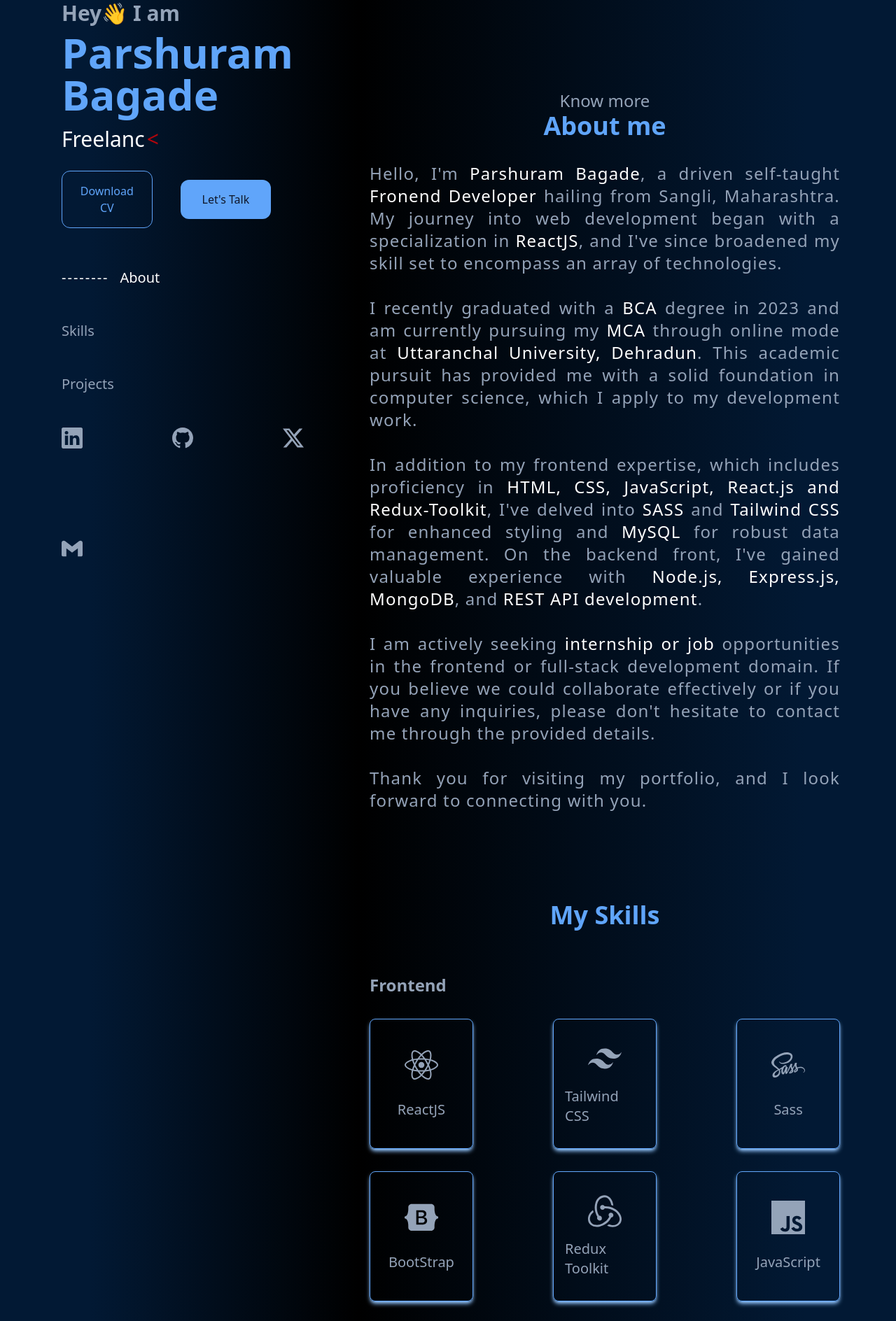
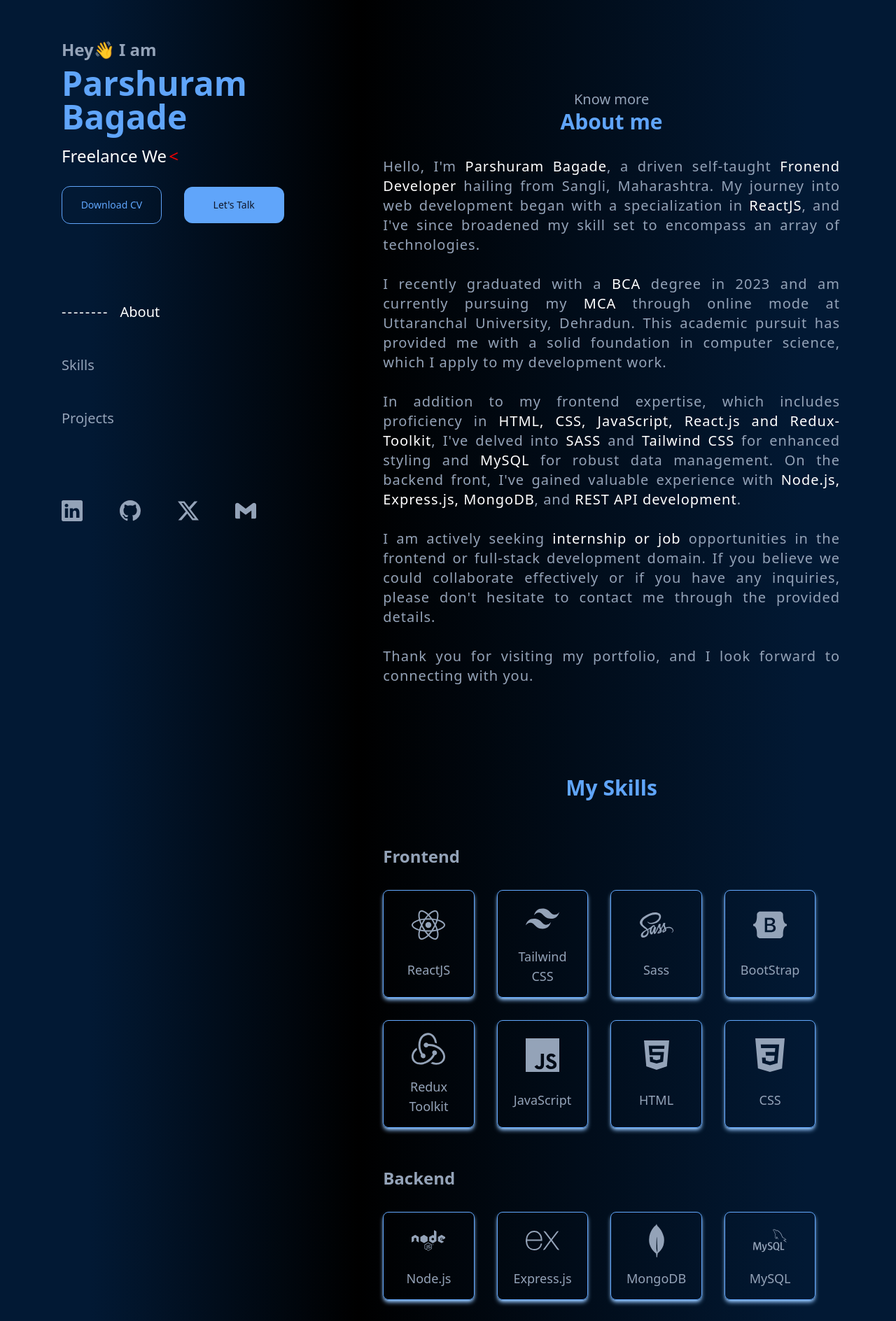
Before and after one commit to parshurambagade/newPortfolio, a React (Vite) app: page / in a window 1280 px wide. Shown: the top 1888 px of the page at 70% size. Built offline with nearby package versions, Linux system fonts and the light colour scheme.

Commit message:
complete responsive website

```diff
--- a/src/components/About.jsx
+++ b/src/components/About.jsx
@@ -4,18 +4,18 @@ const About = () => {
   return (
     <section id="about" className='xs:py-12 xs:px-0 md:pt-20 md:pb-0 lg:w-full lg:pt-24 pr-20'>
       <div className='xs:text-center headings font-bold text-center my-8 '>
-        <h5 className='heading2 xs:text-lg md:text-xl lg:text-2xl lg:font-normal'>Know more</h5>
-        <h2 className='heading1 xs:text-3xl md:text-4xl lg:text-4xl text-blue-400'>About me</h2>
+        <h5 className='heading2 xs:text-lg md:text-xl lg:text-xl lg:font-normal'>Know more</h5>
+        <h2 className='heading1 xs:text-3xl md:text-4xl lg:text-3xl text-blue-400'>About me</h2>
       </div>
       <div className='about-container'>
         <div className='about-image hidden'>
           <img src={me} alt="Parshuram Bagade" />
         </div>
 
-        <div className='about-text xs:text-base xs:text-justify xs:tracking-normal sm:text-lg md:text-xl lg:text-2xl lg:tracking-wider' >
+        <div className='about-text xs:text-base xs:text-justify xs:tracking-normal sm:text-lg md:text-xl lg:text-xl lg:tracking-wider' >
           <p>Hello, I'm <span className="text-white">Parshuram Bagade</span>, a driven self-taught <span className="text-white">Fronend Developer</span> hailing from Sangli, Maharashtra. My journey into web development began with a specialization in <span className="text-white">ReactJS</span>, and I've since broadened my skill set to encompass an array of technologies.</p>
           <br />
-          <p>I recently graduated with a <span className="text-white">BCA</span> degree in 2023 and am currently pursuing my <span className="text-white">MCA</span> through online mode at <span className="text-white">Uttaranchal University, Dehradun</span>. This academic pursuit has provided me with a solid foundation in computer science, which I apply to my development work.</p>
+          <p>I recently graduated with a <span className="text-white">BCA</span> degree in 2023 and am currently pursuing my <span className="text-white">MCA</span> through online mode at <span>Uttaranchal University, Dehradun</span>. This academic pursuit has provided me with a solid foundation in computer science, which I apply to my development work.</p>
           <br />
           <p className="xs:hidden lg:block">In addition to my frontend expertise, which includes proficiency in <span className="text-white">HTML, CSS, JavaScript, React.js and Redux-Toolkit</span>, I've delved into <span className="text-white">SASS</span> and <span className="text-white">Tailwind CSS</span> for enhanced styling and <span className="text-white">MySQL</span> for robust data management. On the backend front, I've gained valuable experience with <span className="text-white">Node.js, Express.js, MongoDB</span>, and <span className="text-white">REST API development</span>.</p>
           {/* <br /> */}
--- a/src/components/CTA.jsx
+++ b/src/components/CTA.jsx
@@ -5,9 +5,9 @@ const resume = "https://bit.ly/parshuram-resume";
 
 const CTA = () => {
   return (
-    <div className='xs:flex xs:w-9/12 xs:flex-col xs:justify-center xs:items-center xs:flex-wrap md:w-full md:flex-row md:gap-6 lg:flex lg:gap-10 lg:flex-row lg:justify-start   xs:gap-4'>
-        <a href={resume} id="downloadCv" className='xs:p-2 xs:w-full xs:text-sm  xs:px-4 md:w-[40%] md:rounded-lg md:text-base  border border-blue-400 lg:p-4 lg:rounded-xl lg:w-[30%] lg:text-base text-blue-400 hover:bg-blue-300 transition duration-500 hover:text-slate-900'>Download CV</a>
-        <a href='mailto:parshuram.bagade@outlook.com' className='xs:p-2 xs:w-full xs:px-4 xs:text-sm md:w-[40%] md:rounded-lg md:text-base  bg-blue-400 lg:p-4  lg:rounded-xl lg:w-[30%] lg:text-base text-slate-900  hover:bg-blue-300 transition duration-100' id="letsTalk">Let's Talk</a>
+    <div className='xs:flex xs:w-9/12 xs:flex-col xs:justify-center xs:items-center xs:flex-wrap md:w-full md:flex-row md:gap-6 lg:flex lg:gap-6 lg:flex-row lg:justify-start  xl:gap-8 xs:gap-4'>
+        <a href={resume} id="downloadCv" className='xs:rounded-lg xs:p-2 xs:w-full xs:text-sm  xs:px-4 md:w-[40%] md:rounded-lg md:text-base  border border-blue-400 lg:p-4 lg:rounded-xl lg:w-[40%] lg:text-sm xl:w-[35%] text-blue-400 hover:bg-blue-300 transition duration-500 hover:text-slate-900'>Download CV</a>
+        <a href='mailto:parshuram.bagade@outlook.com' className='xs:rounded-lg xs:p-2 xs:w-full xs:px-4 xs:text-sm md:w-[40%] md:rounded-lg md:text-base  bg-blue-400 lg:p-4  lg:rounded-xl lg:w-[40%] lg:text-sm xl:w-[35%] text-slate-900  hover:bg-blue-300 transition duration-100' id="letsTalk">Let's Talk</a>
     </div>
   )
 }
--- a/src/components/Container.jsx
+++ b/src/components/Container.jsx
@@ -8,7 +8,7 @@ import MobileNav from './MobileNav'
 
 const Container = () => {
   return (
-    <div className="flex xs:px-4 xs:flex-col xs:w-full xs:overflow-auto xs:pb-28 sm:px-6 md:px-12  lg:px-20 lg:flex lg:flex-row lg:justify-between  bg-gradient-to-r from-[#021934] from-10% via-black via-40% to-[#021934] to-90%  text-slate-400 lg:w-full ">
+    <div className="flex xs:px-5 xs:flex-col xs:w-full xs:overflow-auto xs:pb-28 sm:px-7 md:px-12  lg:px-20 lg:flex lg:flex-row lg:justify-between  xl:gap-8 bg-gradient-to-r from-[#021934] from-10% via-black via-40% to-[#021934] to-90%  text-slate-400 lg:w-full ">
     <div className="lg:hidden">
       <MobileNav />
     </div>
--- a/src/components/Home.jsx
+++ b/src/components/Home.jsx
@@ -9,13 +9,13 @@ const Home = () => {
   const [activeNav, setActiveNav] = useState("#about");
 
   return (
-    <section id="home" className="xs:text-center  xs:px-2 xs:pt-24 xs:pb-0 md:pt-32 lg:text-left  xs:h-max xs:w-full xs:flex xs:flex-col xs:p-0 xs:gap-8 xs:justify-center xs:items-center lg:w-[35%] lg:h-[100vh] lg:justify-evenly lg:items-start lg:pt-0 lg:z-10 lg:gap-12 lg:fixed  ">
+    <section id="home" className="xs:text-center  xs:px-2 xs:pt-24 xs:pb-0 md:pt-32 lg:text-left  xs:h-max xs:w-full xs:flex xs:flex-col xs:p-0 xs:gap-8 xs:justify-center xs:items-center lg:w-[35%] lg:h-[100vh] lg:justify-evenly lg:items-start lg:pt-0 lg:pr-8 lg:z-10 lg:gap-12 lg:fixed  ">
     <div className='flex flex-col gap-7 xs:gap-4 lg:gap-2 xs:h-max'>
       <div className="font-bold flex xs:leading-8 xs:gap-2 gap-4 flex-col">
-        <h5 className="xs:text-lg md:text-2xl lg:text-3xl">Hey👋 I am</h5>
-        <h2 className="xs:text-[2.5rem] xs:leading-10 md:text-5xl  lg:text-6xl text-blue-400" >Parshuram Bagade</h2>
+        <h5 className="xs:text-lg md:text-2xl">Hey👋 I am</h5>
+        <h2 className="xs:text-[2.5rem] xs:leading-10 md:text-5xl  text-blue-400" >Parshuram Bagade</h2>
         <div className='roles xs:my-2 font-normal'>
-          <span id="heading-1" className="xs:text-lg md:text-2xl lg:text-3xl text-white" >
+          <span id="heading-1" className="xs:text-lg md:text-2xl text-white" >
             <Typewriter
               words={['Fullstack Developer', 'JavaScript Developer', 'Freelance Web Developer', 'ReactJS Developer', 'MERN Developer']}
               loop={true}
@@ -50,7 +50,7 @@ const Home = () => {
     </div>
 
       {/*Socials go here*/}
-      <div className="socials xs:w-full xs:flex xs:justify-center  ">
+      <div className="socials xs:w-full xs:flex xs:justify-center xl:justify-start ">
         <HomeSocials/>
       </div>
 
--- a/src/components/HomeSocials.jsx
+++ b/src/components/HomeSocials.jsx
@@ -4,7 +4,7 @@ import {SiGmail} from 'react-icons/si'
 
 const HeaderSocials = () => {
   return (
-    <div className='header-socials xs:w-9/12 xs:justify-center xs:gap-20 xs:flex-wrap p-4 xs:text-2xl sm:gap-24 sm:w-full md:text-3xl md:gap-28 lg:w-full lg:justify-start  flex lg:p-0 lg:gap-32 '>
+    <div className='header-socials xs:w-9/12 xs:justify-center xs:gap-20 xs:flex-wrap p-4 xs:text-2xl sm:gap-24 sm:w-full md:text-3xl md:gap-28 lg:w-full lg:justify-between lg:pr-12  flex lg:p-0 lg:gap-8 xl:w-[80%] xl:justify-between'>
         <a href="https://www.linkedin.com/in/parshuram-bagade-77049725a/" target="_blank" className="hover:text-blue-400 transition duration-75"><BsLinkedin/></a>
         {/* <a href="https://www.instagram.com/musical_parshh/" target="_blank" className="hover:text-blue-400 transition duration-75"><BsInstagram/></a> */}
         <a href="https://github.com/parshurambagade/" target="_blank" className="hover:text-blue-400 transition duration-75"><BsGithub/></a>
--- a/src/components/MobileNav.jsx
+++ b/src/components/MobileNav.jsx
@@ -14,11 +14,11 @@ const MobileNav = () => {
   return (
     <>
     <nav className='lg:hidden   w-full flex justify-center '>
-      <div className="sm:py-4 sm:text-xl sm:w-[70%] sm:bottom-16 sm:rounded-full md:w-1/2 links-container border border-gray-600 flex w-3/4 justify-evenly px-0 py-3 rounded-3xl bg-[#06122797] backdrop-blur-sm  fixed bottom-12 ">
-        <a href="#home" onClick={()=>setActiveNav("#home")} className={activeNav === '#home' ? 'active text-white p-1 bg-slate-900 rounded-2xl' : 'bg-slate-900 rounded-2xl p-1'}><AiOutlineHome /></a>
-        <a href="#about" onClick={()=>setActiveNav("#about")} className={activeNav === "#about" ? "active text-white p-1 bg-slate-900 rounded-2xl" : "bg-slate-900 rounded-2xl p-1"}><AiOutlineUser/></a>
-        <a href="#skills" onClick={()=>setActiveNav("#skills")} className={activeNav === "#skills" ? "active text-white p-1 bg-slate-900 rounded-2xl" : "bg-slate-900 rounded-2xl p-1"}><IoCodeSlash/></a>
-        <a href="#projects" onClick={()=>setActiveNav("#projects")} className={activeNav === "#projects" ? "active text-white p-1 bg-slate-900 rounded-2xl" : "bg-slate-900 rounded-2xl p-1"}><BiCodeBlock /></a>
+      <div className="xs:text-lg xs:py-4 xs:rounded-full sm:py-4 sm:text-xl sm:w-[70%] sm:bottom-16 sm:rounded-full md:w-1/2 links-container border border-gray-600 flex w-3/4 justify-evenly px-0 py-3 rounded-3xl bg-[#081e3461] xs:backdrop-blur-sm  fixed bottom-12 ">
+        <a href="#home" onClick={()=>setActiveNav("#home")} className={activeNav === '#home' ? 'active text-white p-1  rounded-2xl' : ' rounded-2xl p-1'}><AiOutlineHome /></a>
+        <a href="#about" onClick={()=>setActiveNav("#about")} className={activeNav === "#about" ? "active text-white p-1  rounded-2xl" : " rounded-2xl p-1"}><AiOutlineUser/></a>
+        <a href="#skills" onClick={()=>setActiveNav("#skills")} className={activeNav === "#skills" ? "active text-white p-1  rounded-2xl" : " rounded-2xl p-1"}><IoCodeSlash/></a>
+        <a href="#projects" onClick={()=>setActiveNav("#projects")} className={activeNav === "#projects" ? "active text-white p-1  rounded-2xl" : " rounded-2xl p-1"}><MdComputer /></a>
 
       </div>
     </nav>
--- a/src/components/ProjectInfo.jsx
+++ b/src/components/ProjectInfo.jsx
@@ -27,7 +27,7 @@ const ProjectInfo = ({
           <img src={img} alt="project" className="rounded-t-lg" />
           <div className="xs:my-1 sm:my-2 flex justify-between my-2 gap-2   ">
             <a
-              className="xs:text-xs xs:py-1 xs:px-4 sm:py-2 sm:text-sm md:text-xs  text-center py-2 px-8 text-lg text-blue-400 border border-blue-400 rounded-bl-lg w-2/4 hover:bg-blue-300 hover:text-slate-800"
+              className="xs:text-xs xs:py-2 xs:px-4 sm:py-2 sm:text-sm md:text-xs  text-center py-2 px-8 text-lg text-blue-400 border border-blue-400 rounded-bl-lg w-2/4 hover:bg-blue-300 hover:text-slate-800"
               href={codeUrl}
               target="_blank"
               rel="noreferrer"
@@ -35,7 +35,7 @@ const ProjectInfo = ({
               GitHub
             </a>
             <a
-              className="xs:text-xs xs:py-1 xs:px-4 sm:py-2 sm:text-sm md:text-xs py-2 px-8 w-2/4 border text-lg border-blue-400 bg-blue-400 text-sky-950 rounded-br-lg  text-center hover:bg-sky-300"
+              className="xs:text-xs xs:py-2 xs:px-4 sm:py-2 sm:text-sm md:text-xs py-2 px-8 w-2/4 border text-lg border-blue-400 bg-blue-400 text-sky-950 rounded-br-lg  text-center hover:bg-sky-300"
               href={liveUrl}
             >
               Live
@@ -44,7 +44,7 @@ const ProjectInfo = ({
         </div>
         <div className="xs:w-full xs:my-2 md:w-[70%] md:my-0 h-full">
           <div className="p-4 py-2 md:py-0 xl:px-6 xl:py-2  ">
-            <ul className="list-disc xs:text-sm xs:text-justify sm:text-base md:text-base md:flex md:flex-col md:gap-3 lg:text-sm lg:gap-2 xl:text-base xl:gap-4 xl:tracking-widest leading-16">
+            <ul className="list-disc xs:text-sm xs:text-justify sm:text-base md:text-base md:flex md:flex-col md:gap-3 lg:gap-2 xl:text-lg xl:gap-4 xl:tracking-wider leading-16">
               {desc &&
                 desc.map((point, i) => (
                   <li key={i} className="xs:my-2 md:my-0 ">
@@ -62,7 +62,7 @@ const ProjectInfo = ({
             techstack.map((tech, i) => (
               <div
                 key={i}
-                className="xs:text-xs xs:bg-sky-950 xs:text-slate-100 sm:text-xs border md:text-xs border-gray-500 bg-transparent px-2 py-1 rounded-lg"
+                className="xs:text-xs xs:bg-sky-950 xs:text-slate-100 sm:text-xs border md:text-xs xl:text-sm border-gray-500 bg-transparent px-2 py-1 rounded-lg"
               >
                 {tech}
               </div>
--- a/src/components/Projects.jsx
+++ b/src/components/Projects.jsx
@@ -6,14 +6,14 @@ const Projects = () => {
   return (
     <div id='projects' className="xs:py-12 xs:mx-0 md:pt-20 lg:pt-24 py-20 mr-20">
       <div className='font-bold text-center xs:my-2  my-8'>
-        <h2 className='xs:text-3xl md:text-4xl md:mb-6 text-4xl text-blue-400'>Projects</h2>
+        <h2 className='xs:text-3xl md:text-4xl md:mb-6 lg:text-3xl text-blue-400'>Projects</h2>
       </div>
 
       <div className="flex flex-col gap-8 xs:gap-2">
         {projects?.data.map(project => (
           <ProjectInfo key={project.id} img={project.img} title={project.title} subtitle={project.subtitle} liveUrl={project.liveUrl} codeUrl={project.codeUrl} techstack={project.techstack} desc={project.desc} />
         ))}
-        <Link to="/all-projects" className="xs:text-xs xs:justify-center sm:text-sm md:text-base md:justify-start lg:my-4 text-slate-400 px-4 capitalize text-lg flex items-center hover:text-blue-100 hover:underline underline-offset-8 gap-2"><span>View all projects</span> <span><FaArrowRight /></span></Link>
+        <Link to="/all-projects" className="xs:text-xs xs:justify-center sm:text-sm md:text-base md:justify-start lg:text-lg lg:my-4 text-slate-400 px-4 capitalize text-lg flex items-center hover:text-blue-100 hover:underline underline-offset-8 gap-2"><span>View all projects</span> <span><FaArrowRight /></span></Link>
       </div>
     </div>
   );
--- a/src/components/Skills.jsx
+++ b/src/components/Skills.jsx
@@ -14,17 +14,17 @@ const Skills = () => {
   return (
     <div id="skills" className="xs:mx-0 xs:py-8 xs:h-max md:pt-20 md:pb-0 lg:pt-24 mr-20 pt-28">
       <div className="font-bold text-center my-8 ">
-        <h2 className="xs:text-3xl  md:text-4xl text-blue-400">My Skills</h2>
+        <h2 className="xs:text-3xl  md:text-4xl lg:text-3xl text-blue-400">My Skills</h2>
       </div>
 
       {/* SKILLS SECTION FOR LARGE DEVICES */}
       <div className="xs:hidden skills-section lg:flex flex-col justify-between w-full h-max mb-8">
         <div className="frontend w-full mb-6">
           <h3 className="text-2xl font-bold my-8">Frontend</h3>
-          <div className="flex flex-wrap h-full justify-between  gap-8">
+          <div className="flex flex-wrap h-full justify-normal  gap-12 xl:gap-8">
         {skillsData.frontend && skillsData.frontend.map((skill,i) => {
               return (
-                <div key={i} className="lg:w-[22%] lg:px-4 lg:py-8 lg:gap-4 lg:justify-evenly  lg:flex flex flex-col border border-blue-400 p-8  rounded-lg justify-center items-center bg-transparent  shadow-md shadow-blue-300  gap-2 hover:shadow-blue-300  hover:shadow-lg transition duration-200"><span className="lg:text-5xl">{skill == "ReactJS" ? <FaReact /> : skill == "Tailwind CSS" ? <SiTailwindcss /> : skill == "Redux Toolkit" ? <SiRedux /> : skill == "Sass" ? <FaSass /> : skill == "BootStrap" ? <SiBootstrap /> : skill == "JavaScript" ? <SiJavascript /> : skill == "HTML" ? <FaHtml5 /> : skill == "CSS" ? <SiCss3 /> : "" }</span><span className="text-xl font-normal">{skill}</span></div>
+                <div key={i} className="lg:w-[27%] lg:text-center lg:px-4 lg:py-8 lg:gap-4 lg:justify-evenly  lg:flex xl:w-[20%] xl:py-4 flex flex-col border border-blue-400 p-8  rounded-lg justify-center items-center bg-transparent  shadow-md shadow-blue-300  gap-2 hover:shadow-blue-300  hover:shadow-lg transition duration-200"><span className="lg:text-5xl">{skill == "ReactJS" ? <FaReact /> : skill == "Tailwind CSS" ? <SiTailwindcss /> : skill == "Redux Toolkit" ? <SiRedux /> : skill == "Sass" ? <FaSass /> : skill == "BootStrap" ? <SiBootstrap /> : skill == "JavaScript" ? <SiJavascript /> : skill == "HTML" ? <FaHtml5 /> : skill == "CSS" ? <SiCss3 /> : "" }</span><span className="text-lg font-normal">{skill}</span></div>
               )
             })}
             </div>
@@ -32,10 +32,10 @@ const Skills = () => {
 
         <div className="backend w-full mb-6">
           <h3 className="text-2xl font-bold my-8">Backend</h3>
-          <div className="flex flex-wrap justify-between h-full gap-8">
+          <div className="flex flex-wrap justify-normal h-full gap-12 xl:gap-8">
           {skillsData.backend && skillsData.backend.map((skill,i) => {
             return (
-              <div key={i} className="lg:w-[22%] lg:px-4  lg:py-8 lg:justify-evenly  lg:gap-4 flex flex-col border border-blue-400 p-8  rounded-lg justify-center items-center bg-transparent  shadow-md shadow-blue-300  gap-2 hover:shadow-blue-300  hover:shadow-lg transition duration-200"><span className="lg:text-5xl">{skill == "Node.js" ? <FaNode /> : skill == "Express.js" ? <SiExpress /> : skill == "MongoDB" ? <SiMongodb /> : skill == "MySQL" ? <SiMysql /> : skill == "Rest API" ? <TbApi /> : "" }</span><span className=" font-normal text-xl">{skill}</span></div>
+              <div key={i} className="lg:w-[27%] lg:text-center lg:px-4  lg:py-8 lg:justify-evenly  lg:gap-4 xl:w-[20%] xl:py-4 flex flex-col border border-blue-400 p-8  rounded-lg justify-center items-center bg-transparent  shadow-md shadow-blue-300  gap-2 hover:shadow-blue-300  hover:shadow-lg transition duration-200"><span className="lg:text-5xl">{skill == "Node.js" ? <FaNode /> : skill == "Express.js" ? <SiExpress /> : skill == "MongoDB" ? <SiMongodb /> : skill == "MySQL" ? <SiMysql /> : skill == "Rest API" ? <TbApi /> : "" }</span><span className=" font-normal text-lg">{skill}</span></div>
             )
           })}
           </div>
@@ -43,10 +43,10 @@ const Skills = () => {
 
         <div className="tools w-full mb-6">
           <h3 className="text-2xl font-bold my-8">Other Tools</h3>
-          <div className="flex flex-wrap justify-between h-full gap-8 ">
+          <div className="lg:justify-normal flex flex-wrap  h-full gap-12  xl:gap-8">
           {skillsData.tools && skillsData.tools.map((skill,i) => {
             return (
-              <div key={i} className="lg:w-[22%] lg:px-4 lg:py-8   lg:justify-evenly  lg:gap-4 flex flex-col border border-blue-400 p-8  rounded-lg justify-center items-center bg-transparent  shadow-md shadow-blue-300  gap-2 hover:shadow-blue-300  hover:shadow-lg transition duration-200"><span className="lg:text-5xl">{skill == "VS Code" ? <SiVisualstudiocode /> : skill == "Git and GitHub" ? <FaGithub /> : skill == "Postman" ? <SiPostman /> : skill == "Chrome DevTools" ? <FaChrome /> : skill == "Firebase" ? <SiFirebase /> : skill == "Linux" ? <FaLinux /> : skill == "NPM" ? <SiNpm /> : skill.startsWith("Jest") ? <SiJest /> : ""}</span><span className="text-xl font-normal">{skill}</span></div>
+              <div key={i} className="lg:w-[27%] lg:text-center lg:px-4 lg:py-8   lg:justify-evenly  lg:gap-4 xl:w-[20%] xl:py-4 flex flex-col border border-blue-400 p-8  rounded-lg justify-center items-center bg-transparent  shadow-md shadow-blue-300  gap-2 hover:shadow-blue-300  hover:shadow-lg transition duration-200"><span className="lg:text-5xl">{skill == "VS Code" ? <SiVisualstudiocode /> : skill == "Git and GitHub" ? <FaGithub /> : skill == "Postman" ? <SiPostman /> : skill == "Chrome DevTools" ? <FaChrome /> : skill == "Firebase" ? <SiFirebase /> : skill == "Linux" ? <FaLinux /> : skill == "NPM" ? <SiNpm /> : skill.startsWith("Jest") ? <SiJest /> : ""}</span><span className="text-lg font-normal">{skill}</span></div>
             )
           })}
           </div>
```
Also changed, not shown: src/assets/img/portfolioImg.png.
